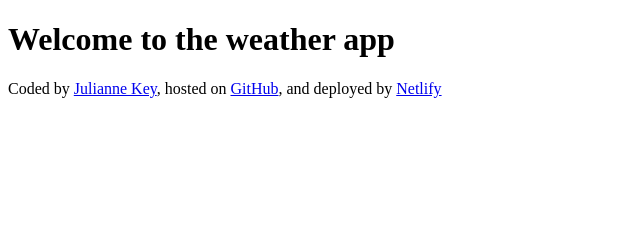
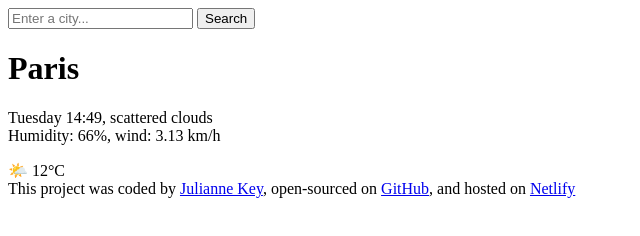
Before and after one commit to julyhk/weather-app, a plain HTML site: page index.html in a window 1280 px wide. Shown: the whole page, without its empty margins (0-640 px from the left). Drawn offline with Linux system fonts and the light colour scheme.

Commit message:
Added HTML

```diff
--- a/index.html
+++ b/index.html
@@ -8,12 +8,30 @@
 </head>
 
 <body>
-    <h1>Welcome to the weather app</h1>
-    <footer>Coded by
+    <header>
+        <form>
+            <input type="search" placeholder="Enter a city..." required>
+            <input type="submit" value="Search">
+        </form>
+    </header>
+    <main>
+        <div>
+            <h1>Paris</h1>
+            <p>
+                Tuesday 14:49, scattered clouds <br>
+                Humidity: 66%, wind: 3.13 km/h
+            </p>
+        </div>
+        <div>
+            🌤️ 12°C
+        </div>
+    </main>
+    <footer>This project was coded by
         <a href="https://github.com/julyhk" target="_blank">Julianne Key</a>,
-        hosted on
-        <a href="https://github.com/julyhk/weather-app" target="_blank">GitHub</a>, and
-        deployed by <a href="https://shecodes-weatherapp-julyhk.netlify.app/" target="_blank">Netlify</a>
+        open-sourced on
+        <a href="https://github.com/julyhk/weather-app" target="_blank">GitHub</a>,
+        and hosted on
+        <a href="https://shecodes-weatherapp-julyhk.netlify.app/" target="_blank">Netlify</a>
     </footer>
 </body>
 
```
